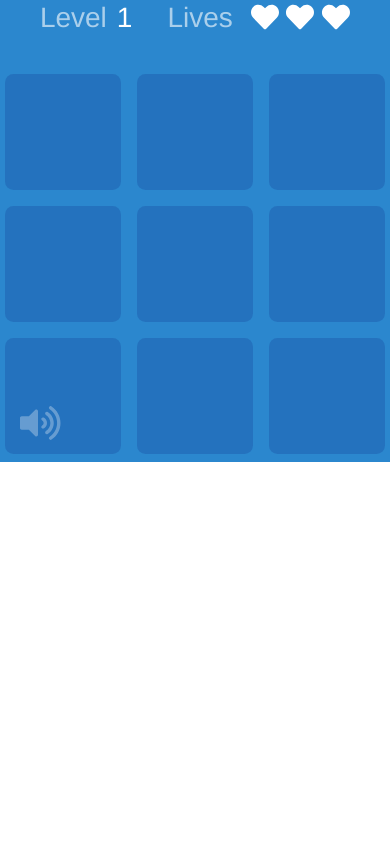
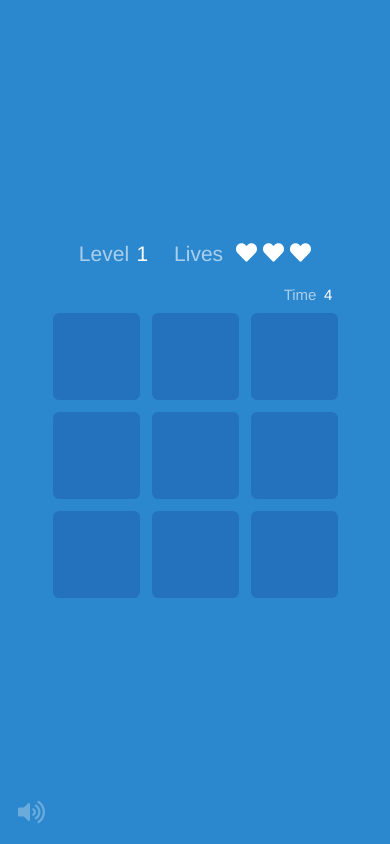
Before and after one commit to Yejin-Han/visual_memory_test, a plain HTML site: page index.html in a window 390 px wide. Both pictures are taken after a click on the button "Start". Drawn offline with Linux system fonts and the light colour scheme.

Commit message:
발전
- 모바일 대응 가능하도록 수정
- 레벨 별 제한 시간 추가 (무한시간이면 캡쳐해서 찍을 가능성 높음)

```diff
--- a/assets/css/style.css
+++ b/assets/css/style.css
@@ -7,17 +7,27 @@
   box-sizing: border-box;
 }
 
+html, body {
+  font-size: 16px;
+  height: 100%;
+}
+
 body {
+  min-width: 360px;
   font-family: Helvetica, Arial, sans-serif;
-  font-size: 18px;
+  font-size: 1.125rem;
   background: #fff;
   color: #393939;
   line-height: 1.3;
 }
 
+h1 {
+  font-size: 4.725rem;
+}
+
 .btn {
   border: 0 none;
-  padding: 12px 30px;
+  padding: 0.75rem 1.875rem;
   border-radius: 3px;
   font-weight: bold;
   cursor: pointer;
@@ -35,8 +45,12 @@ body {
   background: rgba(255, 255, 255, 0.5);
 }
 
+.btn:hover {
+  background: #fff;
+}
+
 .main-container {
-  background: rgb(43, 135, 206);
+  background: rgb(43, 135, 206); /* #1A88FF */
   color: #fff;
   position: relative;
   user-select: none;
@@ -54,7 +68,9 @@ body {
 
 .main-container .inner {
   margin: 0 auto;
+  padding: 1.25rem;
   max-width: 1010px;
+  height: 37.5rem;
   position: relative;
   display: flex;
   flex-direction: column;
@@ -65,7 +81,7 @@ body {
 .main-container .audio-container {
   position: absolute;
   z-index: 10;
-  left: 20px; bottom: 20px;
+  left: 1.5rem; bottom: 1.5rem;
   opacity: 0.3;
   cursor: pointer;
 }
@@ -101,9 +117,13 @@ svg:not(:root).svg-inline--fa {
   animation: slideFadeIn 0.5s ease-out;
 }
 
+.title-container h2 {
+  font-size: 1.5rem;
+}
+
 .title-container .hero-icon {
-  width: 100px;
-  height: 100px;
+  width: 6.25rem;
+  height: 6.25rem;
 }
 
 .title-container .pulse-faint {
@@ -111,7 +131,7 @@ svg:not(:root).svg-inline--fa {
 }
 
 .title-container .content-bot {
-  margin-top: 30px;
+  margin-top: 1.875rem;
 }
 
 .game-container {
@@ -120,23 +140,28 @@ svg:not(:root).svg-inline--fa {
 
 .level-container, .lives-container {
   display: inline-block;
-  font-size: 28px;
-  margin: 0 15px;
+  font-size: 1.75rem;
+  margin: 0 0.9375rem;
 }
 
-.level-container span:nth-child(1), .lives-container span:nth-child(1) {
-  margin-right: 10px;
+.level-container span:nth-child(1),
+.lives-container span:nth-child(1),
+.time-container span:nth-child(1) {
+  margin-right: 0.625rem;
   opacity: 0.6;
 }
 
-.grid-container {
-  margin-top: 30px;
+.time-container {
+  display: block;
+  text-align: right;
+  font-size: 1.25rem;
+  margin: 1.5rem 0.9375rem 0.25rem;
 }
 
 .grid-container .grid {
   position: relative;
   transform: translateZ(0);
-  width: 396px; height: 396px;
+  width: 24.75rem; height: 24.75rem;
 }
 
 .grid-container .grid .grid-item {
@@ -146,8 +171,8 @@ svg:not(:root).svg-inline--fa {
   background-color: rgb(0, 0, 102);
   background-clip: padding-box !important;
   opacity: 0.15;
-  border: 4px solid rgba(0, 0, 0, 0);
-  border-radius: 10px;
+  border: 0.25rem solid rgba(0, 0, 0, 0);
+  border-radius: 0.625rem;
   backface-visibility: visible;
   transform: rotateX(0deg) translateZ(1px);
   transition: transform 0.3s ease-out 0s;
@@ -175,28 +200,24 @@ svg:not(:root).svg-inline--fa {
 }
 
 .ending-container svg {
-  width: 80px;
-  height: 80px;
+  width: 5rem;
+  height: 5rem;
 }
 
 .ending-container .content-mid, .ending-container .content-bot {
-  margin-top: 30px;
+  margin-top: 1.875rem;
 }
 
 .ending-container .content-mid p {
-  font-size: 24px;
+  font-size: 1.5rem;
 }
 
 .ending-container .content-bot p {
-  margin-bottom: 20px;
+  margin-bottom: 1.25rem;
 }
 
 .ending-container .btn {
-  margin: 5px 5px 0;
-}
-
-.btn:hover {
-  background: #fff;
+  margin: 0.3125rem 0.3125rem 0;
 }
 
 @keyframes slideFadeIn {
@@ -249,7 +270,7 @@ svg:not(:root).svg-inline--fa {
 
 @keyframes bgCorrect {
   0% {
-    background: #2b87ce;
+    background: #2b87ce; /* #1A88FF */
   }
 
   50% {
@@ -257,7 +278,7 @@ svg:not(:root).svg-inline--fa {
   }
 
   100% {
-    background: #2b87ce;
+    background: #2b87ce; /* #1A88FF */
   }
 }
 
@@ -271,17 +292,34 @@ svg:not(:root).svg-inline--fa {
   }
 }
 
-@media (min-width: 500px) {
-  .main-container .inner {
-    padding: 20px;
-    height: 540px;
+@media (max-width: 768px) {
+  html {
+    font-size: 14px;
   }
 
-  h1 {
-    font-size: 80px;
+  .main-container {
+    height: 100%;
   }
 
-  .title-container h2 {
-    font-size: 24px;
+  .main-container .inner {
+    min-height: 33.75rem;
+    height: 100%;
+  }
+
+  .title-container h1 {
+    font-size: 10vw;
+  }
+
+  .title-container .hero-icon {
+    width: 14vw;
+    height: 14vw;
+    min-width: 5rem;
+    min-height: 5rem;
   }
 }
+
+@media (max-width: 480px) {
+  html, body {
+    font-size: 12px;
+  }
+}
--- a/assets/js/script.js
+++ b/assets/js/script.js
@@ -6,20 +6,24 @@ const btnStart = document.querySelector('.btn-start');
 const btnHome = document.querySelector('.btn-home');
 const levelDisplay = document.querySelector('.level');
 const livesDisplay = document.querySelectorAll('.lives > svg');
+const timeDisplay = document.querySelector('.time');
 const endLevelDisplay = document.querySelector('.end-level');
 
 let l = 1; // 레벨
 let lives = 3; // 목숨
+const baseTime = 3;
+const slope = 1.5; // 레벨 당 시간 증가량
+
+let timerID; // 타이머 ID
+let timeLimit = baseTime; // 제한시간
+
+let answerSet = new Set(); // 정답 세트
 
 let interactable = false; // 그리드 아이템 클릭 가능 상태 플래그
 let errorClicked = 0; // 잘못된 아이템 클릭 횟수
 
 function show(elem) {
   elem.style.display = 'block';
-}
-
-function showFlex(elem) {
-  elem.style.display = 'flex';
 }
 
 function hide(elem) {
@@ -52,14 +56,56 @@ btnHome.addEventListener('click', () => {
   initializeGame();
 });
 
+const getTimeLimit = (level) => {
+  return Math.ceil(baseTime + slope * level);
+}
+
+for(let r = 1; r <= 15; r++) {
+  console.log(getTimeLimit(r));
+}
+
+const startTimer = (time, set) => {
+  let remaining = time;
+
+  const timer = () => {
+    remaining--;
+    timeDisplay.textContent = remaining;
+
+    if(remaining > 0) {
+      timerID = setTimeout(timer, 1000);
+    } else {
+      onTimeout();
+    }
+
+    if(set.size == 0) {
+      stopTimer();
+    }
+  }
+
+  timerID = setTimeout(timer, 1000);
+}
+
+const stopTimer = () => {
+  clearTimeout(timerID);
+}
+
+const onTimeout = () => {
+  stopTimer();
+  interactable = false;
+  mainContainer.classList.add('anim-incorrect');
+  setTimeout(endGame, 800);
+}
+
 const createGrid = (level) => {
   const n = Math.floor(Math.sqrt(9 + 3 * level)); // 그리드 개수
-  const h = level + 2; // 정답 개수
   const con = document.querySelector('.grid');
   con.innerHTML = '';
   levelDisplay.textContent = level;
+  createGridItems(n, con); // 그리드 아이템 생성
+}
 
-  let answerSet = new Set(); // 정답 세트
+const createGridItems = (n, container) => {
+  const h = l + 2; // 정답 개수
 
   // n x n개의 item 중에 0 ~ (h-1)개의 랜덤 정답을 만듦
   while(answerSet.size < h) {
@@ -74,24 +120,41 @@ const createGrid = (level) => {
 
     for(let j = 0; j < n; j++) {
       const item = document.createElement('div');
-      const itemWidth = Math.floor(con.offsetWidth / n);
-      item.style.width = itemWidth + 'px';
-      item.style.height = itemWidth + 'px';
-      item.style.borderWidth = (itemWidth * 0.0625) + 'px';
-      item.style.borderRadius = (itemWidth * 0.125) + 'px';
+      updateItemSize(container, item, n);
       item.className = 'grid-item';
       item.dataset.index = i * n + j;
       row.appendChild(item);
     }
 
-    con.appendChild(row);
+    container.appendChild(row);
   }
 
   const gridItem = document.querySelectorAll('.grid-item');
 
   showAnswer(gridItem, answerSet);
 
+  timeLimit = getTimeLimit(l);
+  timeDisplay.textContent = timeLimit;
+
+  setTimeout(() => {
+    startTimer(timeLimit, answerSet);
+  }, 1800);
+
   clickAnswer(gridItem, answerSet);
+
+  window.addEventListener('resize', () => {
+    for(let k = 0; k < n * n; k++) {
+      updateItemSize(con, gridItem[k], n);
+    }
+  });
+}
+
+const updateItemSize = (con, item, n) => {
+  const itemWidth = Math.floor(con.offsetWidth / n);
+  item.style.width = itemWidth + 'px';
+  item.style.height = itemWidth + 'px';
+  item.style.borderWidth = (itemWidth * 0.0625) + 'px';
+  item.style.borderRadius = (itemWidth * 0.125) + 'px';
 }
 
 const showAnswer = (gridItem, set) => {
@@ -119,6 +182,7 @@ const showAnswer = (gridItem, set) => {
 }
 
 const clickAnswer = (gridItem, set) => {
+
   gridItem.forEach((item, idx) => {
     item.addEventListener('click', (e) => {
       if(!interactable) return;
@@ -148,7 +212,7 @@ const clickAnswer = (gridItem, set) => {
           mainContainer.classList.add('anim-incorrect');
 
           setTimeout(() => {
-            lives > 0 ? reLevel() : endGame();
+            lives > 0 ? reLevel(l) : endGame();
           }, 800);
         }
       }
@@ -175,7 +239,6 @@ const initializeLevel = () => {
   mainContainer.classList.remove('anim-incorrect');
   interactable = false;
   errorClicked = 0;
-  createGrid(l);
 }
 
 const initializeGame = () => {
@@ -189,11 +252,16 @@ const initializeGame = () => {
 const levelUp = () => {
   l++;
   initializeLevel();
+  createGrid(l);
 }
 
-const reLevel = () => {
-  mainContainer.classList.remove('anim-incorrect');
+const reLevel = (level) => {
+  stopTimer();
   initializeLevel();
+  const n = Math.floor(Math.sqrt(9 + 3 * level));
+  const con = document.querySelector('.grid');
+  con.innerHTML = '';
+  createGridItems(n, con); // 그리드 아이템 재생성
 }
 
 const endGame = () => {
--- a/index.html
+++ b/index.html
@@ -39,6 +39,9 @@
                 <svg aria-hidden="true" focusable="false" data-prefix="fas" data-icon="heart" class="svg-inline--fa fa-heart fa-w-16 " role="img" xmlns="http://www.w3.org/2000/svg" viewBox="0 0 512 512" style="opacity: 1;"><path fill="currentColor" d="M462.3 62.6C407.5 15.9 326 24.3 275.7 76.2L256 96.5l-19.7-20.3C186.1 24.3 104.5 15.9 49.7 62.6c-62.8 53.6-66.1 149.8-9.9 207.9l193.5 199.8c12.5 12.9 32.8 12.9 45.3 0l193.5-199.8c56.3-58.1 53-154.3-9.8-207.9z"></path></svg>
               </span>
             </div>
+            <div class="time-container">
+              <span>Time</span><span class="time">10</span>
+            </div>
           </div>
           <div class="grid-container">
             <div class="grid"></div>
```
